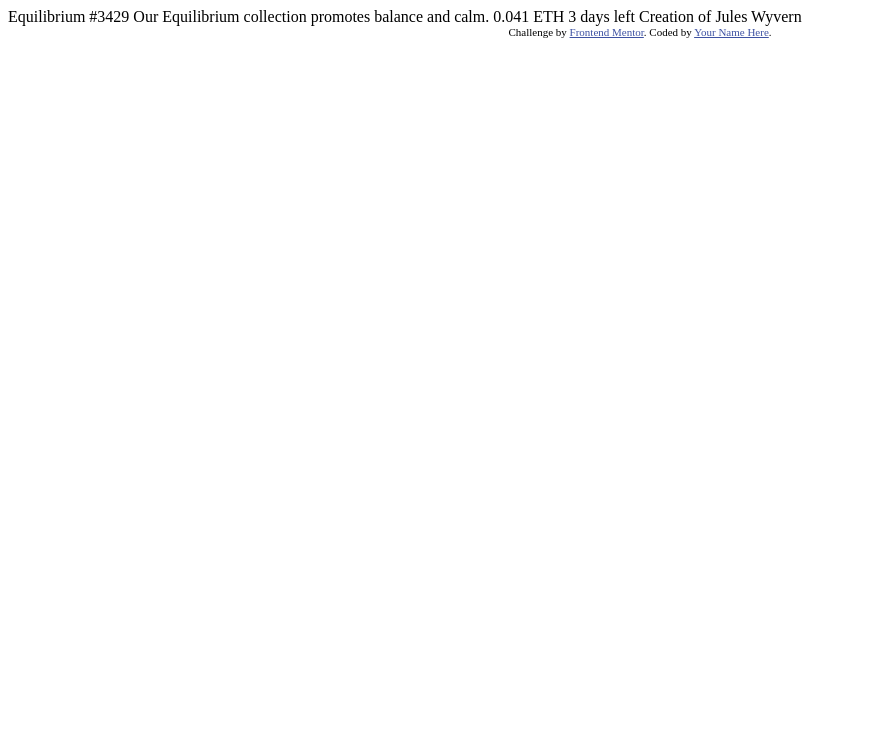
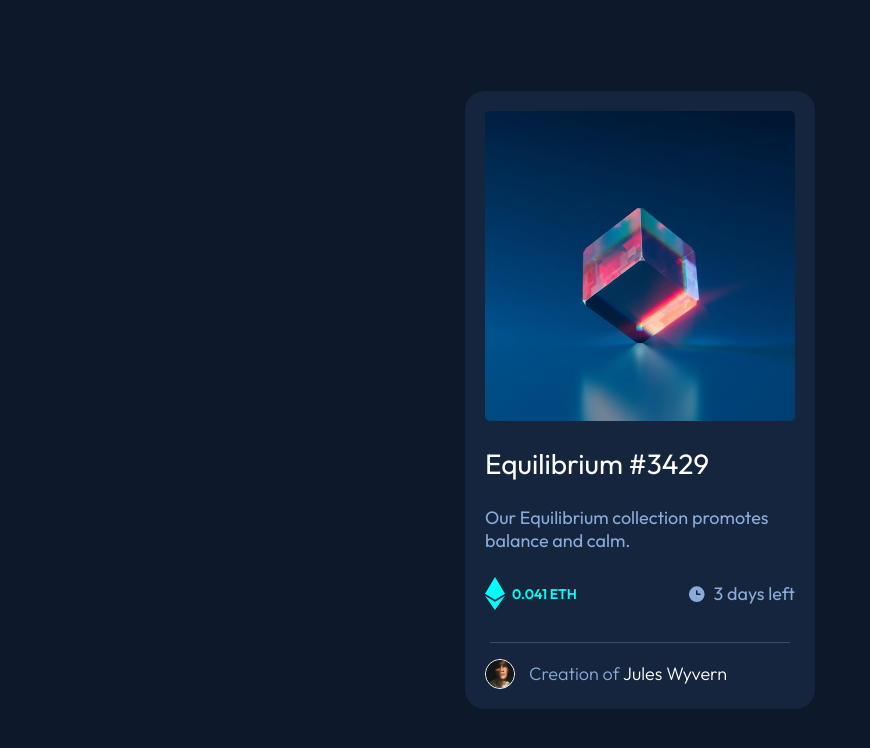
Before and after one commit to Helin-dot/nft-created, a plain HTML site: page index.html in a window 1280 px wide. Shown: the whole page, without its empty margins (0-870 px from the left). Drawn offline with Linux system fonts and the light colour scheme.

Commit message:
Completed assignment

```diff
--- a/index.html
+++ b/index.html
@@ -2,32 +2,49 @@
 <html lang="en">
 <head>
   <meta charset="UTF-8">
-  <meta name="viewport" content="width=device-width, initial-scale=1.0"> <!-- displays site properly based on user's device -->
-
-  <link rel="icon" type="image/png" sizes="32x32" href="./images/favicon-32x32.png">
-
-  <title>Frontend Mentor | NFT preview card component</title>
-
-  <!-- Feel free to remove these styles or customise in your own stylesheet 👍 -->
-  <style>
-    .attribution { font-size: 11px; text-align: center; }
-    .attribution a { color: hsl(228, 45%, 44%); }
-  </style>
+  <meta name="viewport" content="width=device-width, initial-scale=1.0">
+  <link rel="stylesheet" href="style.css">
+  <title>NFT Preview Card</title>
+  <link
+            rel="preconnect"
+            href="https://fonts.googleapis.com/"
+        />
+        <link
+            rel="preconnect"
+            href="https://fonts.gstatic.com/"
+            crossorigin
+        />
+        <link
+            href="https://fonts.googleapis.com/css2?family=Outfit:wght@300;400;600&display=swap"
+            rel="stylesheet"
+        />
 </head>
 <body>
 
-  Equilibrium #3429
+  <div class="card">
+    <img src="images/image-equilibrium.jpg" alt="Equilibrium">
 
-  Our Equilibrium collection promotes balance and calm.
 
-  0.041 ETH
-  3 days left
+    <h2 class="card-header">Equilibrium #3429</h2>
+    <p class="card-content">Our Equilibrium collection promotes balance and calm.</p>
 
-  Creation of Jules Wyvern
+    <div class="money-time-continer">
+      <div class="eth-info">
+      <img src="images/icon-ethereum.svg" alt="ethereum icon">
+      <h3 class="blue-text">0.041 ETH</h3>
+      </div>
 
-  <div class="attribution">
-    Challenge by <a href="https://www.frontendmentor.io?ref=challenge" target="_blank">Frontend Mentor</a>.
-    Coded by <a href="#">Your Name Here</a>.
-  </div>
+      <div class="time-info">
+      <img src="images/icon-clock.svg" alt="clock icon">
+      <p>3 days left</p>
+    </div>
+    </div>
+
+    <div class="line"></div>
+    <div class="avatar-continer">
+      <img src="images/image-avatar.png" alt="avatar icon">
+      <p>Creation of <span class="white-text">Jules Wyvern</span></p>
+    </div>
+
 </body>
 </html>
--- /dev/null
+++ b/style.css
@@ -0,0 +1,146 @@
+* {
+    margin: 0;
+    padding: 0;
+    box-sizing: border-box;
+}
+
+
+
+body {
+    width: 100%;
+    height: 100vh;
+    display: flex;
+    align-items: center;
+    justify-content: center;
+    background-color: #0d192b;
+    font-family: 'Outfit', sans-serif;
+}
+
+
+
+.card {
+    width: 400px;
+    padding: 20px;
+    border-radius: 20px;
+    max-width: 350px;
+    background-color: #14253d;
+    display: flex;
+    flex-direction: column;
+    color: #2f415b;
+    font-size: 18px;
+}
+
+
+.card-header {
+    color: white;
+    font-size: 28px;
+    font-weight: 400;
+    padding-top: 25px;
+    transition: color .2s ease-in;
+    cursor: pointer;
+}
+
+
+.card-header:hover{
+    color: #00fff7;
+
+}
+
+
+.card-content {
+    color: #8bacda;
+    padding-top: 25px;
+    font-size: 18px;
+    font-weight: 400;
+}
+
+.card img {
+    width: 100%;
+    border-radius: 5px;
+}
+
+
+
+.money-time-continer {
+    display: flex;
+    align-items: center;
+    justify-content: space-between;
+    padding-top: 25px;
+}
+
+.blue-text {
+    color:  #00fff7;
+    font-size: 14px;
+    padding-left: 7px;
+}
+
+.eth-info {
+    display: flex;
+    align-items: center;
+
+}
+
+
+.time-info {
+    display: flex;
+    align-items: center;
+    color: #8bacda;
+
+}
+
+.money-time-continer img{
+    width: 20px;
+}
+
+.money-time-continer p {
+    padding-left: 7px;
+
+}
+
+
+.line {
+   height: 1px;
+   width: 97%;
+   background-color: #8bacda;
+   margin: 2rem auto 1rem auto;
+   opacity: .3;
+
+
+}
+
+.avatar-continer{
+    display: flex;
+    align-items: center;
+}
+
+
+
+
+.avatar-continer img {
+    width: 30px;
+    height: 30px;
+    border-radius: 50%;
+    border: 1px solid #ffff;
+    border-radius: 50%;
+}
+
+.avatar-continer p {
+    padding-left: 14px;
+    font-weight: 300;
+    font-size: 18px;
+    color: #8bacda;
+}
+
+
+
+.white-text{
+    color: #ffffff;
+    transition: color .2s ease-in;
+    cursor: pointer;
+}
+
+
+
+.white-text:hover{
+    color: #00fff7;
+}
```
